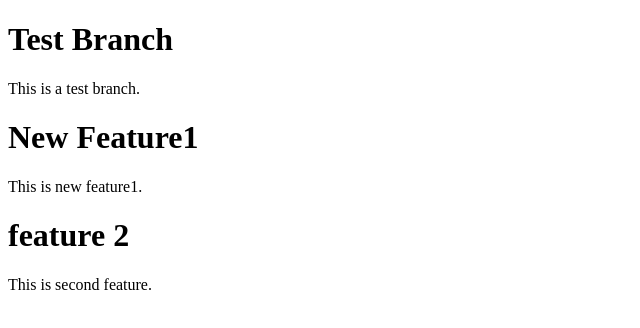
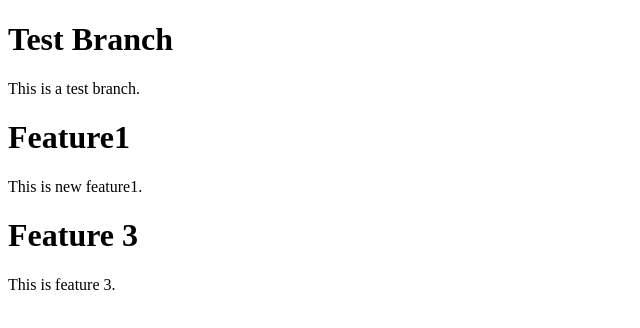
Before and after one commit to Nyi812/pre_intern01, a plain HTML site: page testbranch.html in a window 1280 px wide. Shown: the whole page, without its empty margins (0-640 px from the left). Drawn offline with Linux system fonts and the light colour scheme.

Commit message:
added testbranch

```diff
--- a/testbranch.html
+++ b/testbranch.html
@@ -9,10 +9,10 @@
 <body>
     <h1>Test Branch</h1>
     This is a test branch.
-    <h1> New Feature1</h1>
+    <h1>Feature1</h1>
     This is new feature1.
-    <h1>feature 2</h1>
-    This is second feature.
+    <h1>Feature 3</h1>
+    This is feature 3.
 
 </body>
 </html>
```
